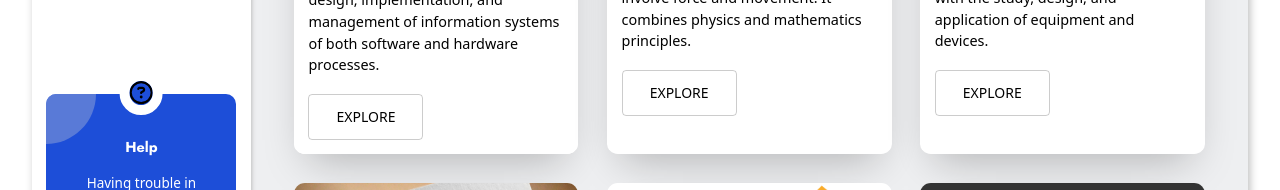
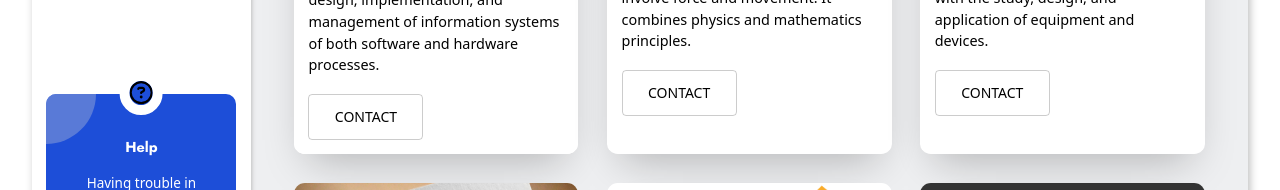
Before and after one commit to NehaRawat22/Recruitedia, a React (Vite) app: page /departments in a window 1280 px wide. Shown: the part 395-585 px from the top of the page. Built offline with nearby package versions, Linux system fonts and the light colour scheme.

Commit message:
Placement Cell Management System

```diff
--- a/src/components/BodySec/Top/Top.jsx
+++ b/src/components/BodySec/Top/Top.jsx
@@ -32,7 +32,7 @@ const Top = () => {
           <h1>Acquiring right talent is the key to growth</h1>
           <p>Hiring was - and still is - the most important thing we do!</p>
           <div className="btnns flexer">
-            <button className="btnn">Explore News</button>
+            <Link to='/recent'className="btnn">Explore News</Link>
             <Link to='/jobs' className="btnn transparentt">Add Feed</Link>
 
           </div>
--- a/src/components/DashFeatures/Cards.jsx
+++ b/src/components/DashFeatures/Cards.jsx
@@ -6,7 +6,17 @@ import dep3 from "../../assets/elec.jpg";
 import dep4 from "../../assets/civv.jpg";
 import dep5 from "../../assets/chem.png";
 import dep6 from "../../assets/biotech.jpg";
+
 const Cards = () => {
+  // Function to handle email click and open Gmail directly
+  const handleEmailClick = (recipient, subject, body) => {
+    // Construct the mailto URL with Gmail-specific parameters
+    const gmailURL = `https://mail.google.com/mail/?view=cm&fs=1&to=${encodeURIComponent(recipient)}&su=${encodeURIComponent(subject)}&body=${encodeURIComponent(body)}`;
+
+    // Open the Gmail compose URL in a new window
+    window.open(gmailURL, '_blank');
+  };
+
   return (
     <>
       <div className="mainer">
@@ -15,7 +25,7 @@ const Cards = () => {
           <li className="cards_item">
             <div className="carder">
               <div className="card_image">
-                <img className="imager" src={dep1} />
+                <img className="imager" src={dep1} alt="CSE" />
               </div>
               <div className="card_content">
                 <h2 className="card_title">Computer Science & Engineering</h2>
@@ -24,23 +34,42 @@ const Cards = () => {
                   management of information systems of both software and
                   hardware processes.
                 </p>
-                <button className="btner card_btn">Explore</button>
+                <button
+                  className="btner card_btn"
+                  onClick={() => handleEmailClick(
+                    'example@example.com',
+                    'Inquiry about Computer Science & Engineering',
+                    'I would like to inform you that....'
+                  )}
+                >
+                  Contact
+                </button>
               </div>
             </div>
           </li>
+          {/* Repeat the same for other cards */}
           <li className="cards_item">
             <div className="carder">
               <div className="card_image">
-                <img className="imager" src={dep2} />
+                <img className="imager" src={dep2} alt="Mechanical Engineering" />
               </div>
-              <div className="card_content">
-                <h2 className="card_title">Mechanical Engineering</h2>
-                <p className="card_text">
+              <div class="card_content">
+                <h2 class="card_title">Mechanical Engineering</h2>
+                <p class="card_text">
                   Mechanical engineering is the study of physical machines that
                   may involve force and movement. It combines physics and
                   mathematics principles.
                 </p>
-                <button className="btner card_btn">Explore</button>
+                <button
+                  class="btner card_btn"
+                  onClick={() => handleEmailClick(
+                    'example@example.com',
+                    'Inquiry about Mechanical Engineering',
+                    'I would like to inform you that...'
+                  )}
+                >
+                  Contact
+                </button>
               </div>
             </div>
           </li>
@@ -56,7 +85,16 @@ const Cards = () => {
                   with the study, design, and application of equipment and
                   devices.
                 </p>
-                <button className="btner card_btn">Explore</button>
+                <button
+                  class="btner card_btn"
+                  onClick={() => handleEmailClick(
+                    'example@example.com',
+                    'Inquiry about Electrical Engineering',
+                    'I would like to inform you that...'
+                  )}
+                >
+                  Contact
+                </button>
               </div>
             </div>
           </li>
@@ -73,7 +111,15 @@ const Cards = () => {
                   the physical and naturally built environment, including public
                   works.
                 </p>
-                <button className="btner card_btn">Explore</button>
+                <button
+                  class="btner card_btn"
+                  onClick={() => handleEmailClick(
+                    'example@example.com',
+                    'Inquiry about Civil Engineering',
+                    'I would like to inform you that...'
+                  )}>
+                  Contact
+                </button>
               </div>
             </div>
           </li>
@@ -89,7 +135,15 @@ const Cards = () => {
                   the study of operation and design of chemical plants as well
                   as methods of improving production.
                 </p>
-                <button className="btner card_btn">Explore</button>
+                <button
+                class="btner card_btn"
+                  onClick={() => handleEmailClick(
+                    'example@example.com',
+                    'Inquiry about Chemical Engineering',
+                    'I would like to inform you that...'
+                  )}>
+                    Contact
+                </button>
               </div>
             </div>
           </li>
@@ -106,7 +160,15 @@ const Cards = () => {
                   of living things in technology, engineering, medicine, and
                   various useful things.
                 </p>
-                <button className="btner card_btn">Explore</button>
+                <button
+                  class="btner card_btn"
+                  onClick={() => handleEmailClick(
+                    'example@example.com',
+                    'Inquiry about BioTechnology Engineering',
+                    'I would like to inform you that...'
+                  )}>
+                    Contact
+                </button>
               </div>
             </div>
           </li>
```
